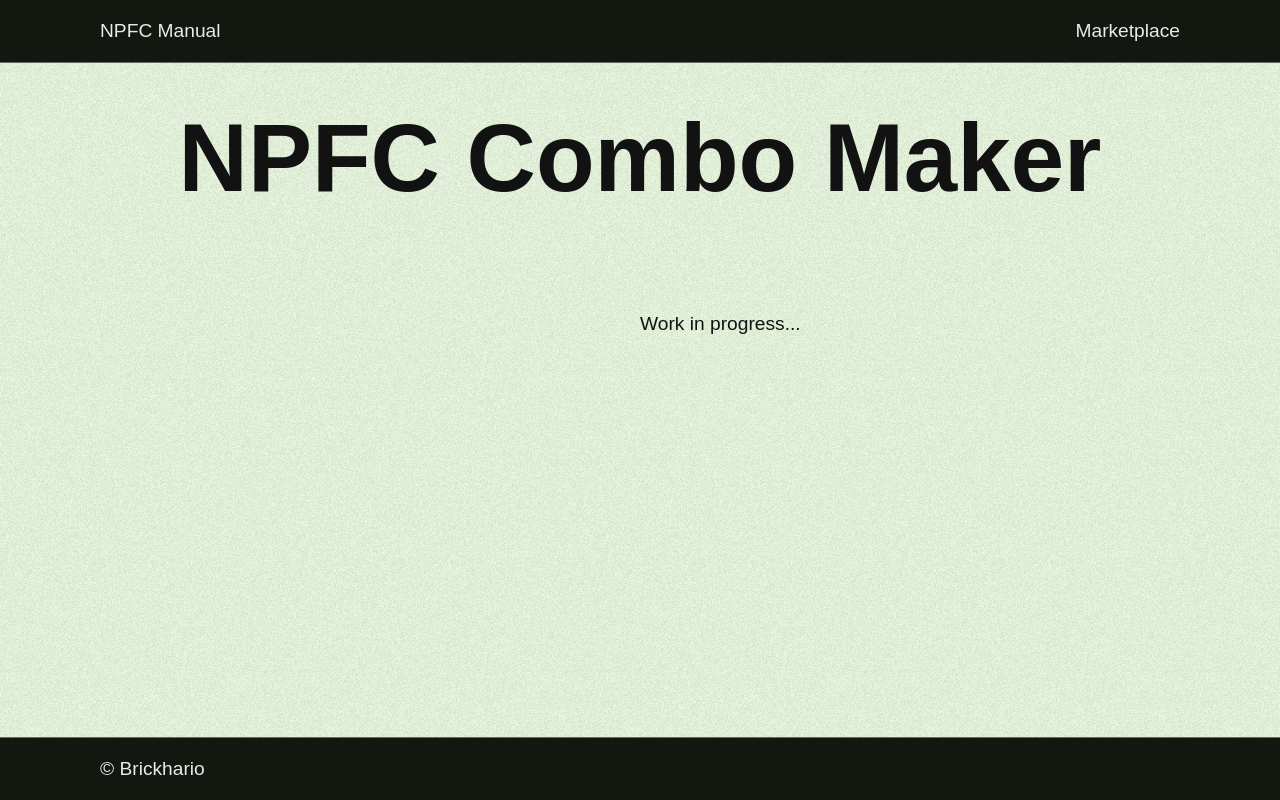
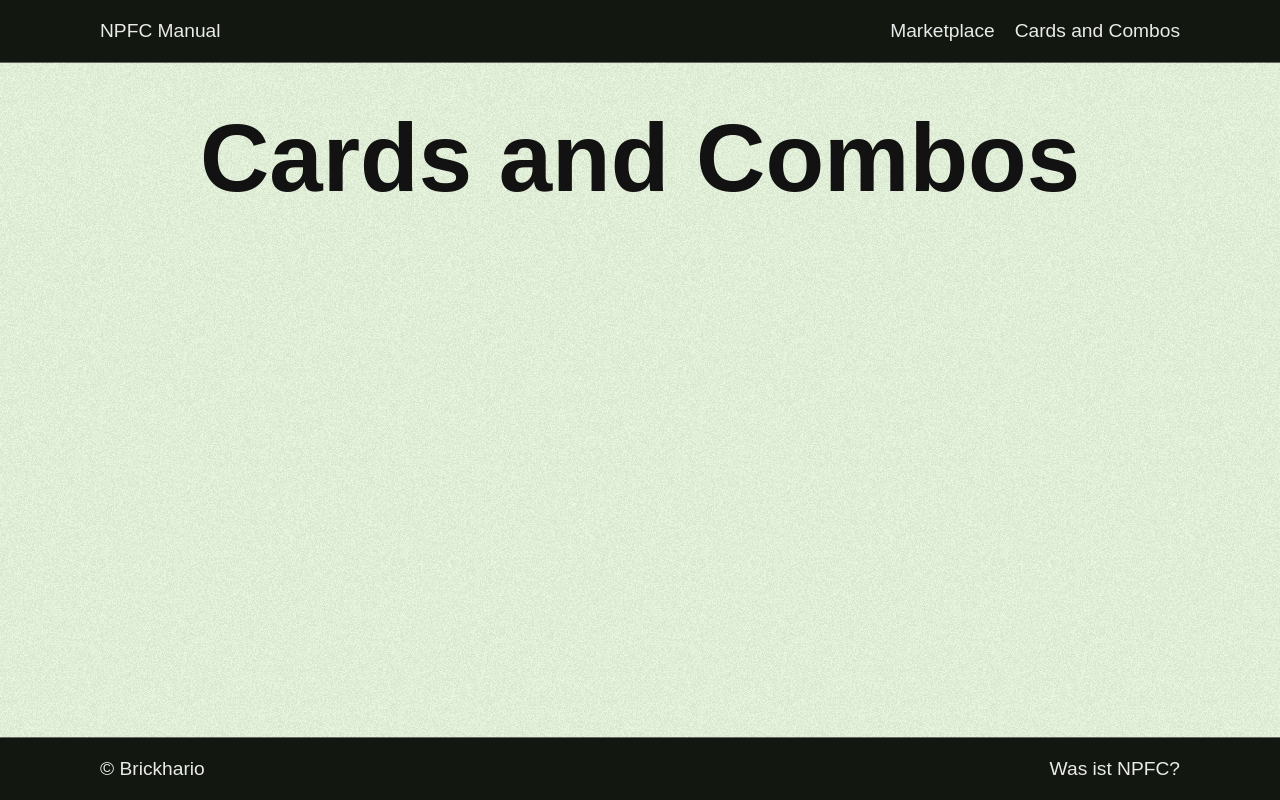
Before and after one commit to BrickHario/NPFC-Manual, a Next.js app: page /combo-maker in a window 1280 px wide. Built offline with nearby package versions, Linux system fonts and the light colour scheme; a web font is replaced by a local one.

Commit message:
Start new Cards and Combos page frontend

```diff
--- a/app/combo-maker/page.tsx
+++ b/app/combo-maker/page.tsx
@@ -1,8 +1,7 @@
 export default function ComboMakerPage() {
   return (
     <main>
-      <h1>NPFC Combo Maker</h1>
-      <p style={{marginInline: "50%", width: 200, marginTop: 100}}>Work in progress...</p>
+      <h1>Cards and Combos</h1>
     </main>
   );
 }
--- a/app/layout.tsx
+++ b/app/layout.tsx
@@ -17,13 +17,16 @@ export default function RootLayout({
           <Link className="site-brand" href="/">NPFC Manual</Link>
           <div className="site-nav-links">
             <Link href="/marketplace">Marketplace</Link>
-            {/* <Link href="/combo-maker">Combo Maker</Link> */}
+            <Link href="/combo-maker">Cards and Combos</Link>
           </div>
         </nav>
 
         {children}
 
-        <footer className="site-footer"><p>© Brickhario</p></footer>
+        <footer className="site-footer">
+          <p>© Brickhario</p>
+          <a href="https://youtu.be/nC17KBb68ns?si=Z_u-KDu1CzXaZWLb" target="_blank">Was ist NPFC?</a>
+        </footer>
       </body>
     </html>
   );
--- a/app/page.tsx
+++ b/app/page.tsx
@@ -8,9 +8,9 @@ export default function Home() {
         <Link className="home-button" href="/marketplace">
           Marketplace
         </Link>
-        {/* <Link className="home-button" href="/combo-maker">
-          NPFC Combo Maker
-        </Link> */}
+        <Link className="home-button" href="/combo-maker">
+          Cards and Combos
+        </Link>
       </div>
     </main>
   );
```
